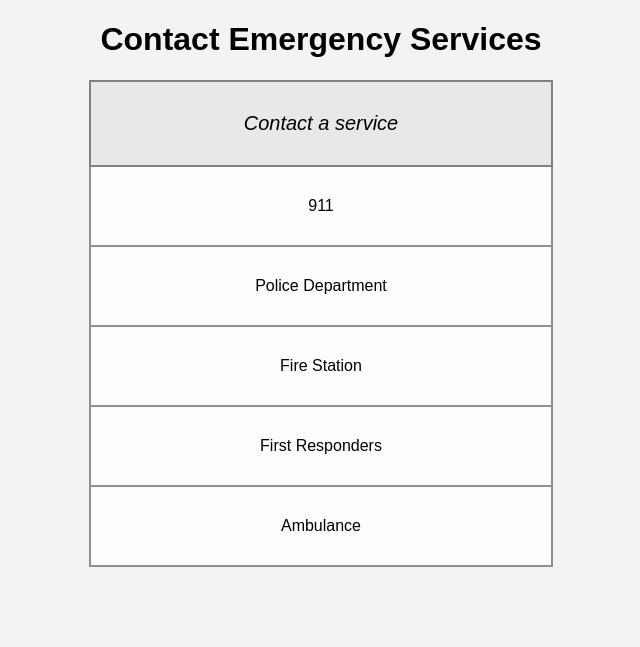
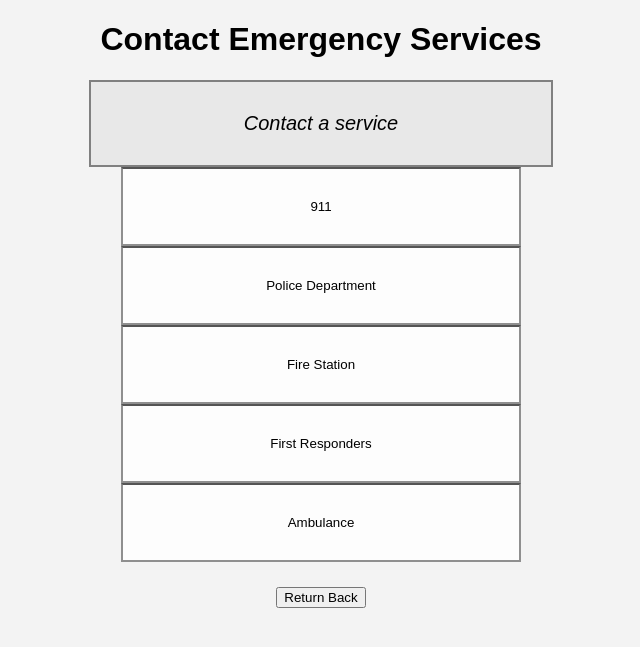
Before and after one commit to hampster2018/SoftwareEngineeringProject, a Flask app: page /ContactEmergency in a window 1280 px wide. Shown: the top 647 px of the page, without its empty margins (319-959 px from the left). Run offline with Flask 2, Linux system fonts and the light colour scheme; the visitor is signed in with stand-in values (Sample User, id 1).

Commit message:
final changes for abdullah

```diff
--- a/application/routes.py
+++ b/application/routes.py
@@ -1,6 +1,6 @@
 from flask import Blueprint
 from flask import current_app as app
-from flask import render_template, redirect, url_for, request
+from flask import render_template, redirect, url_for, request, flash
 from flask_login import login_required, current_user
 
 from .roles import roles_required
@@ -97,9 +97,33 @@ def handleIssueSubmission():
     MakeAppIssue([formdata])
     return redirect(url_for('main_bp.home'))
 
-@main_bp.route("/ContactEmergency")
+## Issue Sumbission for reporting Incidents
+@main_bp.route("/issueSubmission_incident/<issueNum>")
+@login_required
+def issueSubmission_incident(issueNum):
+    switch={
+        1: 'Car Crash',
+        2: 'Traffic Jam',
+        3: 'Speed Trap',
+        4: 'Construction Zone',
+        5: 'Hazard'
+    }
+    issue = switch.get(int(issueNum), "nothing")
+    return render_template("issueSubmissionIncidents.html", issue=issue, issueNum=issueNum)
+
+@main_bp.route("/handleIssueSubmission_incident/<issue>", methods=['POST', 'GET'])
+@login_required
+def handleIssueSubmission_incident(issue):
+    formdata = request.form
+    print(formdata)
+    MakeIssue(issueType=issue, description=formdata['issue'], latitude=formdata['latitude'], longitude=formdata['longitude'])
+    return redirect(url_for('main_bp.home'))
+
+@main_bp.route("/ContactEmergency", methods=['POST', 'GET'])
 @login_required
 def contactEmergency():
+    if request.method == 'POST':
+        flash("Calling from your phone")
     return render_template("contactEmergency.html")
 
 @main_bp.route("/PublicTransport")
--- a/application/templates/contactEmergency.html
+++ b/application/templates/contactEmergency.html
@@ -8,12 +8,26 @@
     <body>
         <h1 class="center">Contact Emergency Services</h1>
         <p style="font-size:20px" class="borderexample center italic">Contact a service</p>
-        <div>
-            <a href=""><p class="myLink">911</p></a>
-            <a href=""><p class="myLink">Police Department</p></a>
-            <a href=""><p class="myLink">Fire Station</p></a>
-            <a href=""><p class="myLink">First Responders</p></a>
-            <a href=""><p class="myLink">Ambulance</p></a>
+        <form style="font-size: 25px;"class="center" action="/ContactEmergency" method="post" >
+            <input class="myLink" type="submit" value="911"/>
+            <br>
+            <input class="myLink" type="submit" value="Police Department"/>
+            <br>
+            <input class="myLink" type="submit" value="Fire Station"/>
+            <br>
+            <input class="myLink" type="submit" value="First Responders"/>
+            <br>
+            <input class="myLink" type="submit" value="Ambulance"/>
+        </form>
+
+        {% for message in get_flashed_messages() %}
+        <h2>{{ message }}</h2>
+        {% endfor %}
+
+        <div class="center" style="padding-top: 25px;">
+            <a href="/">
+                <input type="submit" value="Return Back"/>
+            </a>
         </div>
     </body>
 </html>
```
Also changed, not shown: application/templates/issueSubmissionIncidents.html (added, +36 -0 lines), application/templates/reportIncidents.html (+5 -5 lines).
